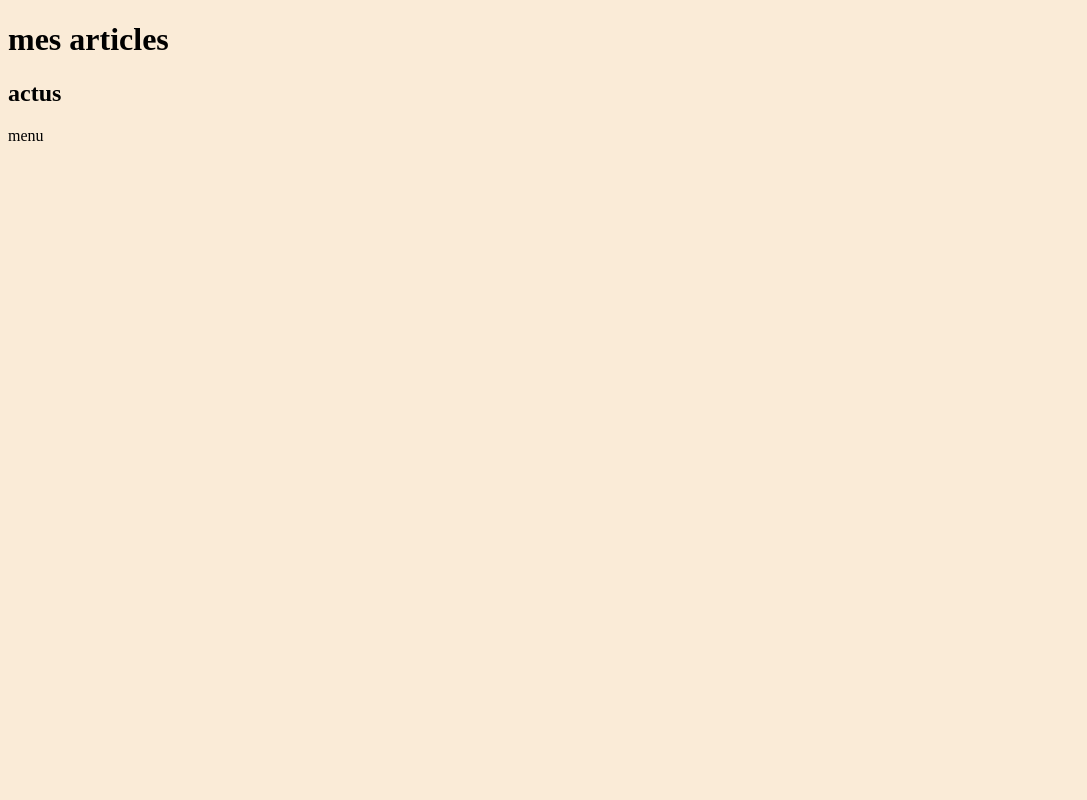
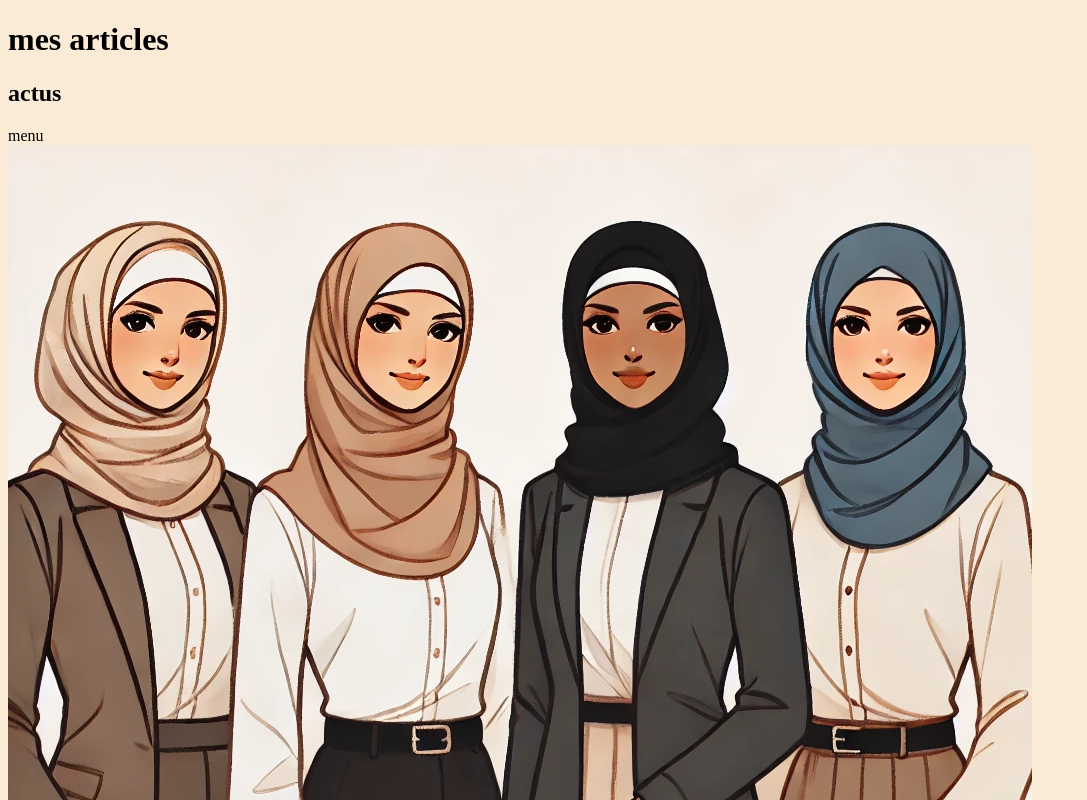
Before and after one commit to youumaa/test, a plain HTML site: page index.html in a window 1280 px wide. Shown: the top 800 px of the page, without its empty margins (0-1087 px from the left). Drawn offline with Linux system fonts and the light colour scheme.

Commit message:
rajout d'image

```diff
--- a/index.html
+++ b/index.html
@@ -10,5 +10,6 @@
     <h1>mes articles</h1>
     <h2>actus</h2>
     <nav>menu</nav>
+    <img src="img.webp" alt="">
 </body>
 </html
```
Also changed, not shown: img.webp (added).
